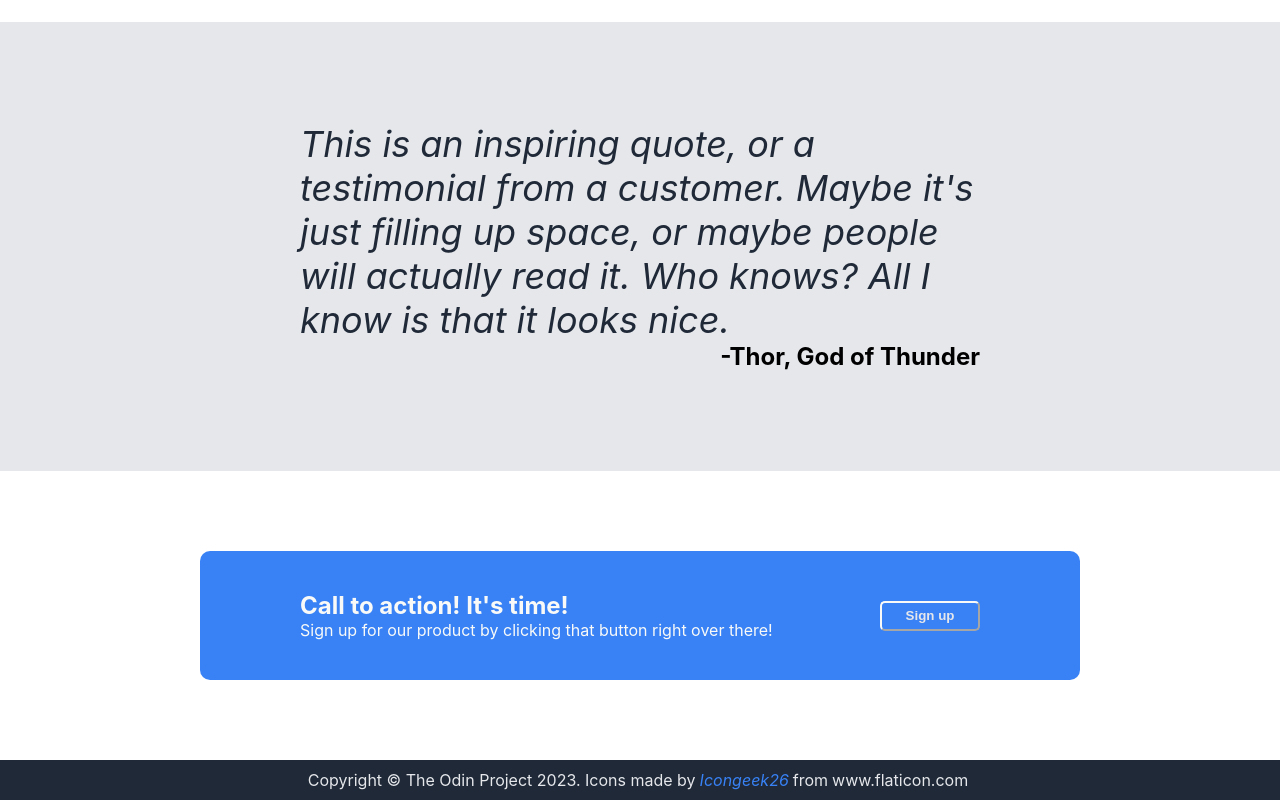
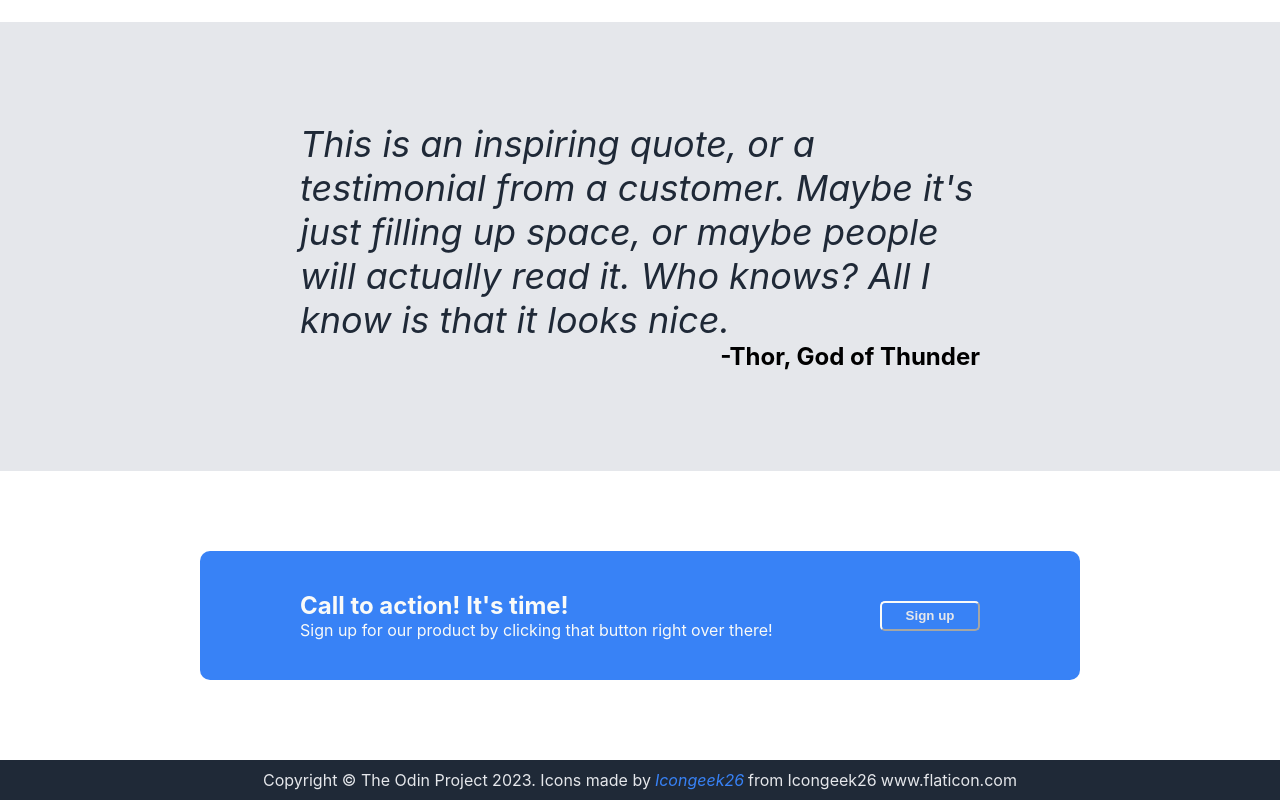
Before and after one commit to qgiang124/landing-page, a plain HTML site: page index.html in a window 1280 px wide. Shown: the part 989-1789 px from the top of the page. Drawn offline with Linux system fonts and the light colour scheme.

Commit message:
Update index.html

```diff
--- a/index.html
+++ b/index.html
@@ -72,7 +72,7 @@
         <button> Sign up</button>
     </div>
     <div class="footer">
-        Copyright © The Odin Project 2023. Icons made by <span> Icongeek26 </span> from <a href="www.flaticon.com"> www.flaticon.com </a>
+        Copyright © The Odin Project 2023. Icons made by <span> Icongeek26 </span> from <a href="https://www.flaticon.com/authors/icongeek26" title="Icongeek26">Icongeek26</a> www.flaticon.com </a>
     </div>
 </body>
 
```
